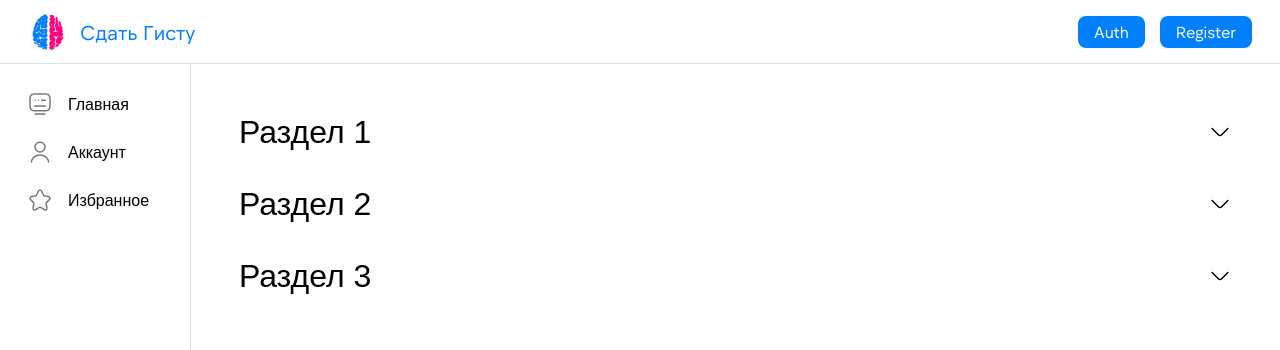
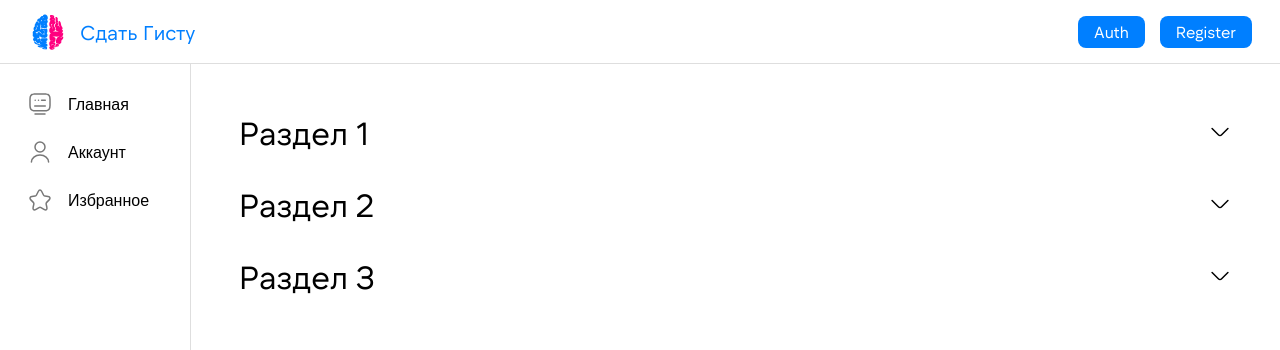
Before and after one commit to OrtemkaDead/gista-front, a Next.js app: page / in a window 1280 px wide. Shown: the top 350 px of the page. Built offline with nearby package versions, Linux system fonts and the light colour scheme.

Commit message:
правки

```diff
--- a/src/app/page.tsx
+++ b/src/app/page.tsx
@@ -23,17 +23,17 @@ const sections: Section[] = [
 
 const subsections: SubSection[] = [
   {
-    id: '1',
+    id: '01',
     parent_id: '1',
     name: 'Подраздел 1',
   },
   {
-    id: '2',
+    id: '02',
     parent_id: '2',
     name: 'Подраздел 3',
   },
   {
-    id: '1',
+    id: '03',
     parent_id: '1',
     name: 'Подраздел 2',
   },
@@ -56,6 +56,7 @@ export default function Home(): React.ReactElement {
                     key={subsection.id}
                     title={subsection.name}
                     type="subsection"
+                    editable
                   >
                     <GistaCard />
                     <GistaCard />
--- a/src/components/collapse/index.tsx
+++ b/src/components/collapse/index.tsx
@@ -9,8 +9,8 @@ import CollapseProps from './collapse.types'
 import './styles.scss'
 
 export const Collapse: React.FC<CollapseProps> = ({
-  title = 'title',
-  children = 'some...',
+  title = '',
+  children = '',
   className = '',
   type = 'section',
   isEditPosition = false,
@@ -20,7 +20,6 @@ export const Collapse: React.FC<CollapseProps> = ({
   onDeleteClick,
 }) => {
   const [isOpened, setIsOpened] = useState<boolean>(false)
-  const [hover, setHover] = useState<boolean>(false)
 
   //* ClassNames
   const componentClassName = 'collapse'
@@ -36,25 +35,19 @@ export const Collapse: React.FC<CollapseProps> = ({
         <div
           className={`${componentClassName}__wrapper`}
           onClick={() => setIsOpened(!isOpened)}
-          onMouseEnter={() => setHover(true)}
-          onMouseLeave={() => setHover(false)}
         >
           <div className={`${componentClassName}__container`}>
             {editable && isEditPosition && <Icon iconName="hamburger" />}
             <Typography
-              className={
-                type === 'section'
-                  ? `${componentClassName}__title--bold`
-                  : `${componentClassName}__title`
-              }
+              font="ntSomic400"
               variant={type === 'section' ? 'headline-h1' : 'title-h1'}
             >
               {title}
             </Typography>
           </div>
           <div className={`${componentClassName}__icons`}>
-            {hover && editable && (
-              <>
+            {editable && (
+              <div className={`${componentClassName}__edit-icons`}>
                 <Icon
                   onClick={onEditClick}
                   iconName="edit"
@@ -63,18 +56,16 @@ export const Collapse: React.FC<CollapseProps> = ({
                   onClick={onDeleteClick}
                   iconName="trash"
                 />
-              </>
+              </div>
             )}
             <Icon
-              color="#000000"
+              className={`${componentClassName}__icon`}
               iconName={isOpened ? 'arrowUp' : 'arrowDown'}
             />
           </div>
         </div>
       </div>
-      {children && isOpened && (
-        <div className={`${componentClassName}__content`}>{isOpened && children}</div>
-      )}
+      {children && isOpened && <div className={`${componentClassName}__content`}>{children}</div>}
     </>
   )
 }
--- a/src/components/collapse/styles.scss
+++ b/src/components/collapse/styles.scss
@@ -1,17 +1,23 @@
 .collapse {
   @include flexible($fd: column);
   width: 100%;
+  &__edit-icons {
+    display: none;
+  }
+  &:hover {
+    .collapse__edit-icons {
+      @include flexible($fd: row, $ai: center, $gap: 16px);
+    }
+  }
   &__container {
     @include flexible($fd: row, $ai: center, $gap: 16px);
   }
-  &__title {
-    &--bold {
-      font-family: 'NT Somic-Bold', sans-serif;
-    }
-  }
 
   &__icons {
-    @include flexible($fd: row, $gap: 16px, $ai: center);
+    @include flexible($fd: row, $ai: center, $gap: 16px);
+  }
+  &__icon {
+    color: #000;
   }
 
   &__wrapper {
--- a/src/components/index.ts
+++ b/src/components/index.ts
@@ -3,3 +3,4 @@ export * from './modal'
 export * from './header'
 export * from './sidebar'
 export * from './gista-card'
+export * from './collapse'
--- a/src/components/modal/index.tsx
+++ b/src/components/modal/index.tsx
@@ -11,7 +11,7 @@ export const Modal: React.FC<ModalProps> = ({
   className = '',
   active = false,
   children,
-  title = 'Title',
+  title = '',
   setActive,
   onAddButton,
   onCancelButton,
@@ -26,10 +26,10 @@ export const Modal: React.FC<ModalProps> = ({
   )
 
   return (
-    <div className={active ? `${componentClassName} active` : componentClassName}>
+    <div className={active ? `${componentClassName}--active` : componentClassName}>
       <div
         className={
-          active ? `${componentClassName}__content active` : `${componentClassName}__content`
+          active ? `${componentClassName}__content--active` : `${componentClassName}__content`
         }
         onClick={(e) => e.stopPropagation()}
       >
--- a/src/components/modal/modal.types.ts
+++ b/src/components/modal/modal.types.ts
@@ -4,7 +4,7 @@ interface ModalProps {
   className?: string
   active: boolean
   children: React.ReactNode
-  title: string
+  title?: string
   setActive: Dispatch<SetStateAction<boolean>>
   onAddButton?: () => void
   onCancelButton?: () => void
--- a/src/components/modal/styles.scss
+++ b/src/components/modal/styles.scss
@@ -26,8 +26,8 @@
     padding: 20px;
     border-radius: 8px;
     width: 380px;
-    background: #FFFFFF;
-    &.active {
+    background: #ffffff;
+    &--active {
       opacity: 1;
     }
   }
```
Also changed, not shown: 1 other file (tests, documents, lock files or other folders).
